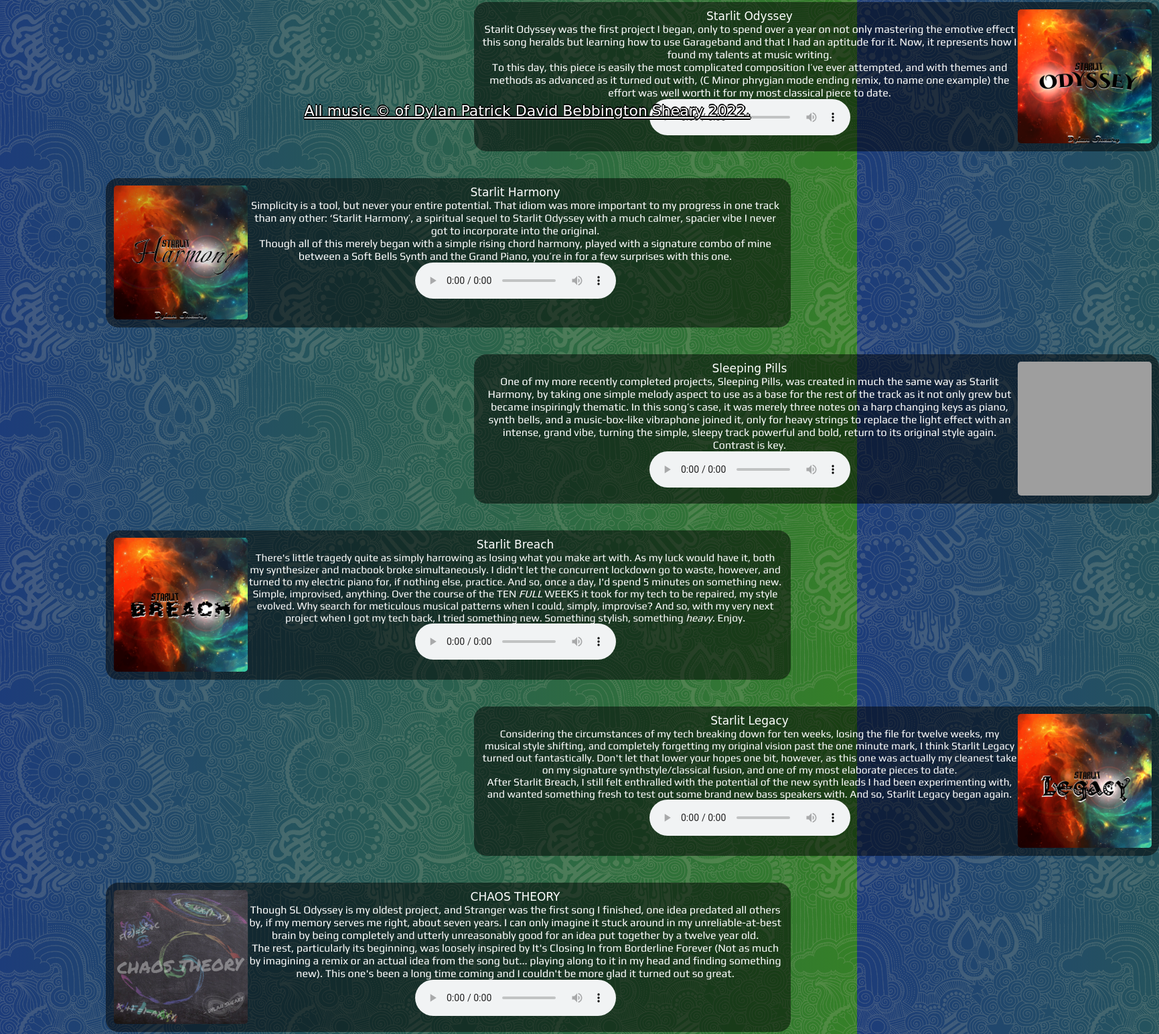
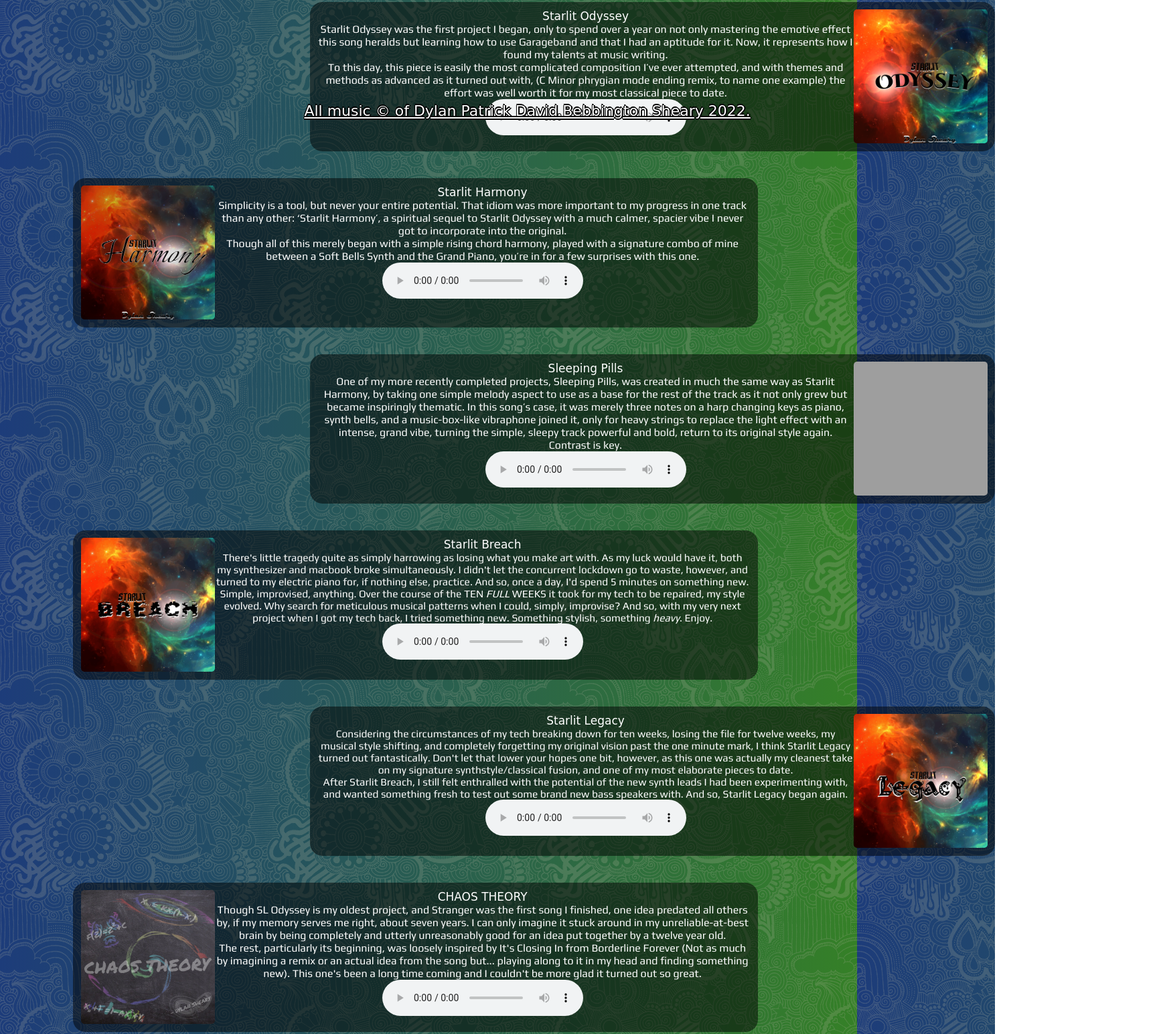
Before and after one commit to Dylan-Bebbington-Sheary/dylan-sheary-music-portfolio, a plain HTML site: page index.html in a window 1280 px wide. Shown: the part 620-2164 px from the top of the page at 67% size, 1731 px wide, since content can reach past the window. Drawn offline with Linux system fonts and the light colour scheme; grey boxes are pictures that could not be loaded; a web font is replaced by a local one.

Commit message:
Update styles.css

```diff
--- a/styles.css
+++ b/styles.css
@@ -137,7 +137,7 @@ border-radius: 5px;
 /* A 1000 by 200 pixel half opacity rounded square, fourty pixels below any elements above it, margined to the moderatly far left of the page. */
 .leftAlignSection {
     margin-top: 40px;
-    margin-left: 150px;
+    margin-left: 8%;
     background: rgba(0, 0, 0, 0.5);
     height: 200px;
     width: 1000px;
@@ -148,7 +148,7 @@ border-radius: 5px;
 /* A 1000 by 200 pixel half opacity rounded square, fourty pixels below any elements above it, margined to the moderatly far right of the page. */
 .rightAlignSection {
     margin-top: 40px;
-    margin-left: 700px;
+    margin-left: 36%;
     background: rgba(0, 0, 0, 0.5);
     height: 200px;
     width: 1000px;
@@ -158,7 +158,7 @@ border-radius: 5px;
 
 .starlitBreachAlignSection {
     margin-top: 40px;
-    margin-left: 150px;
+    margin-left: 8%;
     background: rgba(0, 0, 0, 0.5);
     height: 200px;
     width: 1000px;
@@ -169,7 +169,7 @@ border-radius: 5px;
 
 .starlitLegacyAlignSection {
     margin-top: 40px;
-    margin-left: 700px;
+    margin-left: 36%;
     background: rgba(0, 0, 0, 0.5);
     height: 200px;
     width: 1000px;
```
